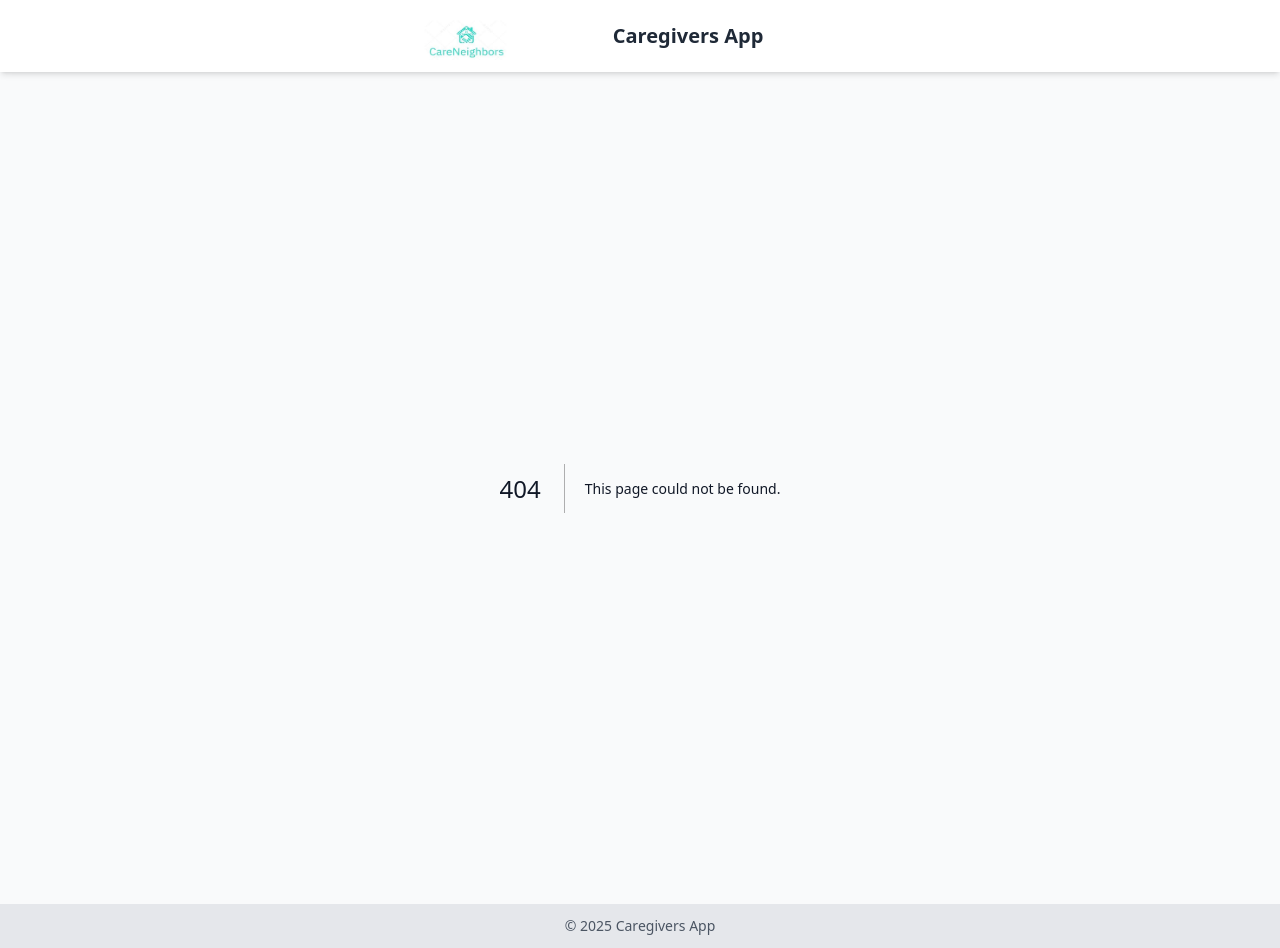
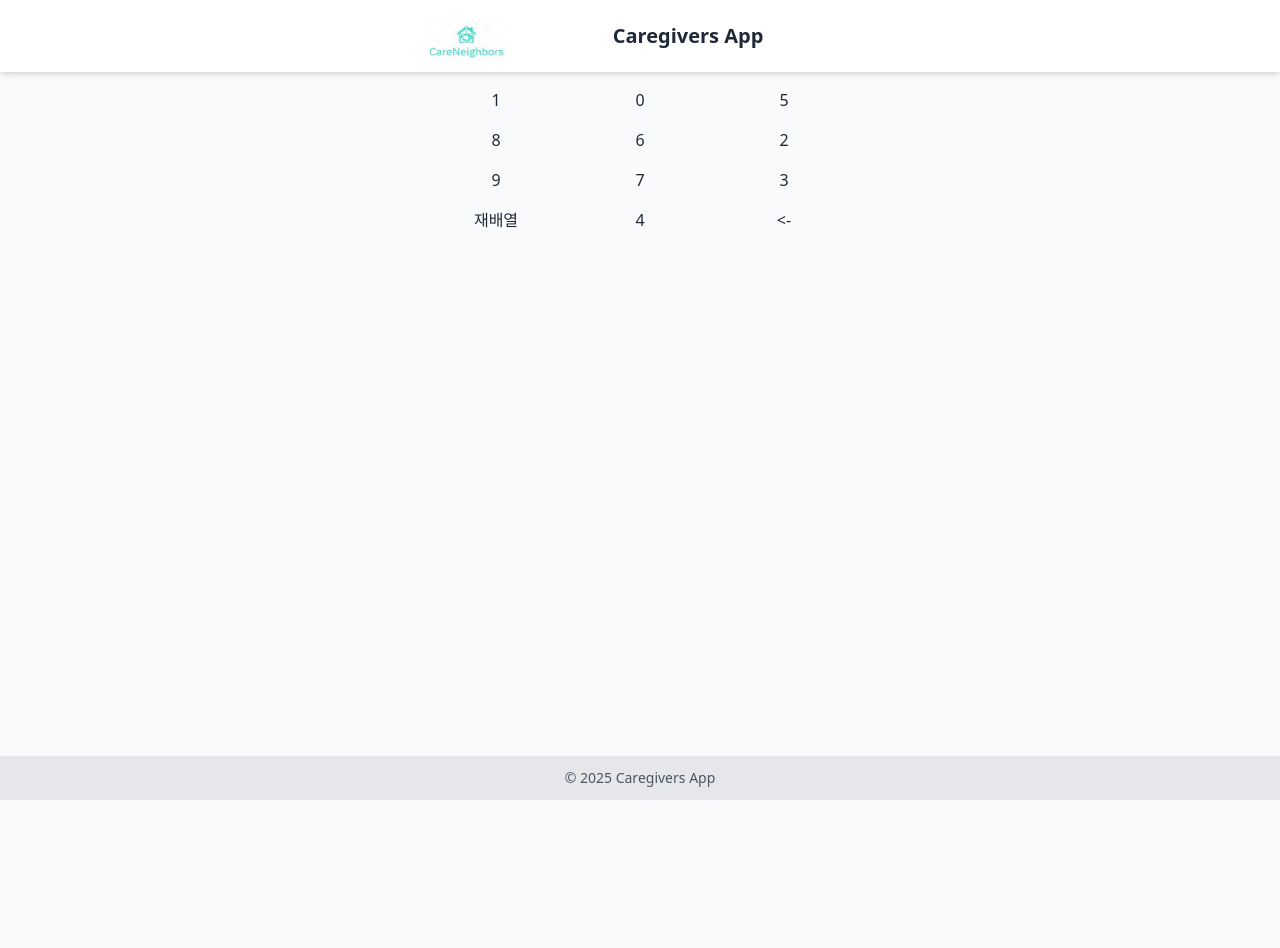
Before and after one commit to gowns12/CareNeighbors-frontend, a Next.js app: page /login/simple-password in a window 1280 px wide. Before the commit this address had no page. After the commit the page ends 800 px from the top, so only its background shows below. Built offline with nearby package versions, Linux system fonts and the light colour scheme.

Commit message:
간편비밀번호

```diff
--- /dev/null
+++ b/src/app/login/simple-password/page.tsx
@@ -0,0 +1,49 @@
+'use client'
+
+import React from "react";
+
+export default function Page() {
+    const [password, setPassword] = React.useState('');
+
+    const numPad =
+        ["0","1","2","3","4","5","6","7","8","9"]
+    shuffleArray(numPad);
+
+    const handleNumClick = (num: string) => {
+        setPassword(password + num);
+    }
+    const handleClearClick = () => {
+        setPassword(password.slice(0, -1));
+    }
+
+    console.log(password);
+
+    return <div>
+        <div className="grid grid-cols-3 gap-4">
+            <NumButton num={numPad[0]} handleNumClick={handleNumClick} handleClearClick={handleClearClick}/>
+            <NumButton num={numPad[1]} handleNumClick={handleNumClick} handleClearClick={handleClearClick}/>
+            <NumButton num={numPad[2]} handleNumClick={handleNumClick} handleClearClick={handleClearClick}/>
+            <NumButton num={numPad[3]} handleNumClick={handleNumClick} handleClearClick={handleClearClick}/>
+            <NumButton num={numPad[4]} handleNumClick={handleNumClick} handleClearClick={handleClearClick}/>
+            <NumButton num={numPad[5]} handleNumClick={handleNumClick} handleClearClick={handleClearClick}/>
+            <NumButton num={numPad[6]} handleNumClick={handleNumClick} handleClearClick={handleClearClick}/>
+            <NumButton num={numPad[7]} handleNumClick={handleNumClick} handleClearClick={handleClearClick}/>
+            <NumButton num={numPad[8]} handleNumClick={handleNumClick} handleClearClick={handleClearClick}/>
+            <NumButton num="재배열" handleNumClick={handleNumClick} handleClearClick={handleClearClick}/>
+            <NumButton num={numPad[9]} handleNumClick={handleNumClick} handleClearClick={handleClearClick}/>
+            <NumButton num="<-" handleNumClick={handleNumClick} handleClearClick={handleClearClick}/>
+        </div>
+    </div>;
+}
+
+function shuffleArray(array:string[]) {
+    for (let i = array.length - 1; i > 0; i--) {
+        const j = Math.floor(Math.random() * (i + 1)); // 0부터 i까지 랜덤 인덱스 선택
+        [array[i], array[j]] = [array[j], array[i]]; // 요소 교환 (ES6 구조 분해 할당)
+    }
+    return array;
+}
+
+function NumButton(props: {num: string; handleNumClick: (num: string) => void; handleClearClick: () => void;}) {
+    return <button>{props.num}</button>
+}
```
Also changed, not shown: src/app/login/simple-password/num.tsx (added).
